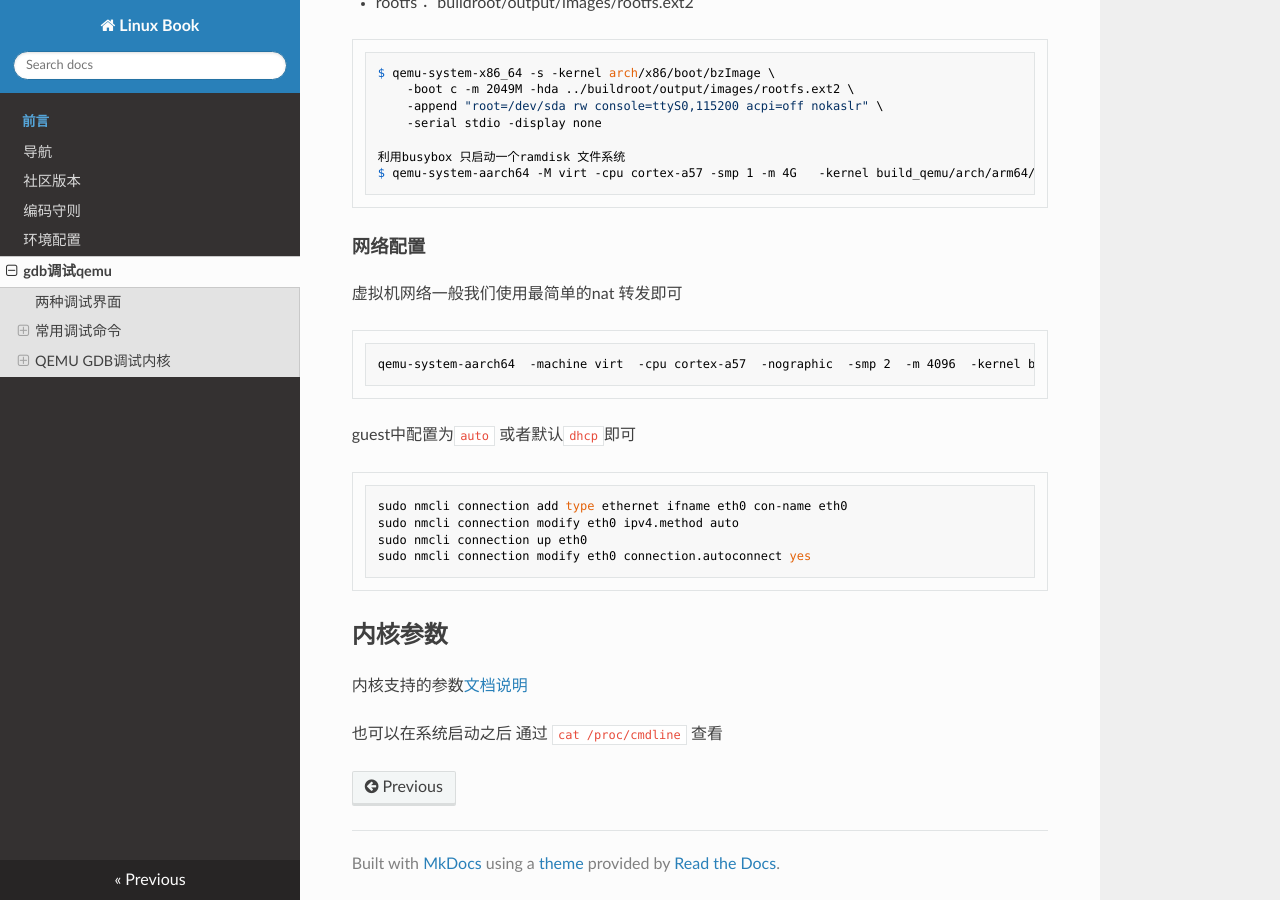
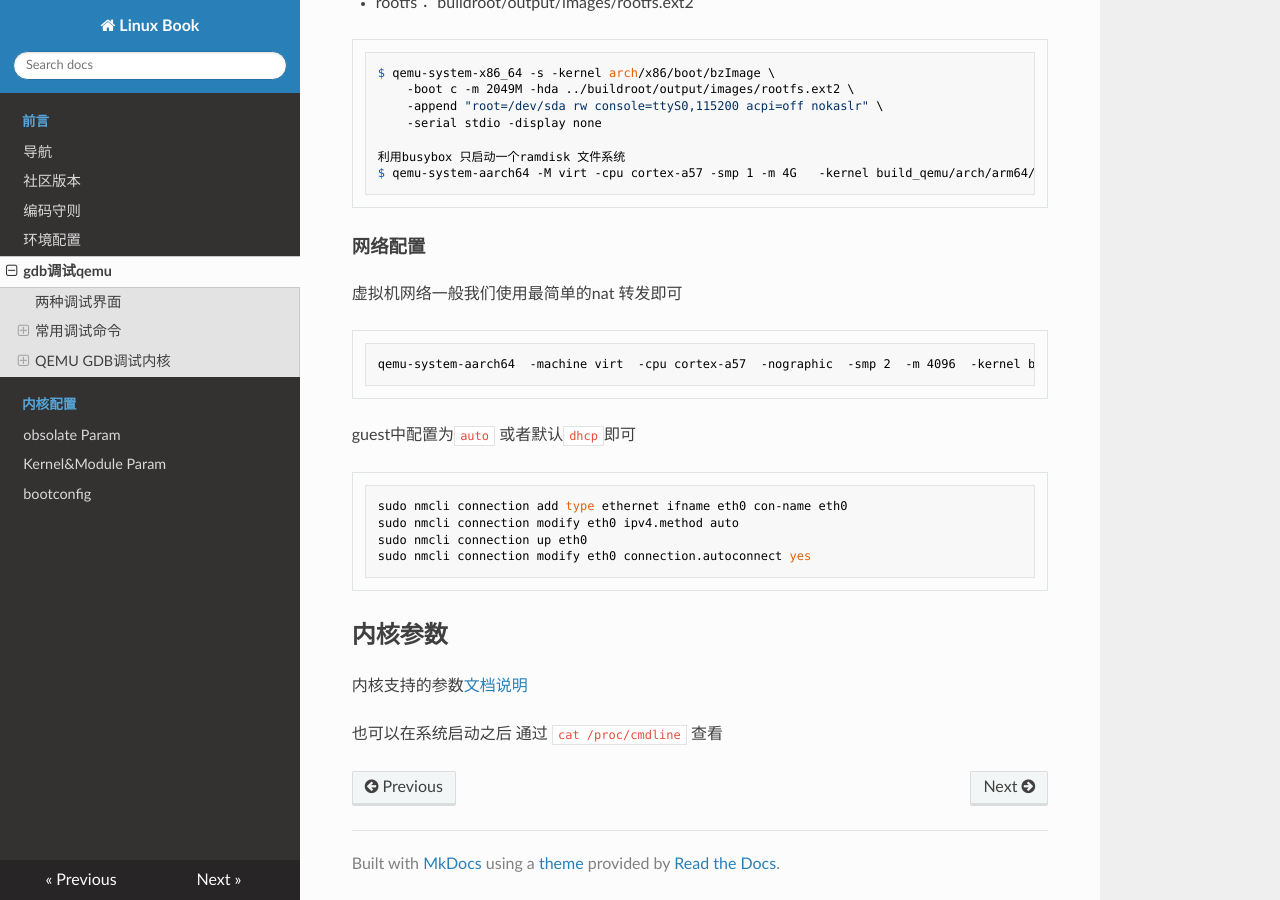
Before and after one commit to guoweikang/Linux-book, an MkDocs documentation site: the page built from docs/intro/gdb.md, in a window 1280 px wide and 900 px high, scrolled down 3433 px. Built offline with MkDocs 1.6.1, drawn with Linux system fonts in a browser that asks for light colours; nearby versions of some CDN libraries; some of the changed lines change nothing that is shown.

Commit message:
update config
Signed-off-by: Guo Weikang <762666614@qq.com>

```diff
--- a/mkdocs.yml
+++ b/mkdocs.yml
@@ -29,16 +29,16 @@ nav:
     - '编码守则': 'intro/code.md'
     - '环境配置': 'intro/linux_tools_install.md'
     - 'gdb调试qemu': 'intro/gdb.md'
-
+  - 内核配置:
+    - 'obsolate Param': 'config/obsolate_param.md'
+    - 'Kernel&Module Param': 'config/kernel_param.md'
+    - 'bootconfig': 'config/boot_config.md'
 
 #
 #- 内核启动分析:
 #  - '启动流程': 'init/start.md'
 #  - 'initcall': 'init/initcall.md'
-#- 内核配置:
-#  - 'obsolate Param': 'config/obsolate_param.md'
-#  - 'Kernel&Module Param': 'config/kernel_param.md'
-#  - 'bootconfig': 'config/boot_config.md'
+
 #- 基础机制:
 #  - 'refcont': 'foundation/refcnt.md'
 #  - 'kref': 'foundation/kref.md'
```
